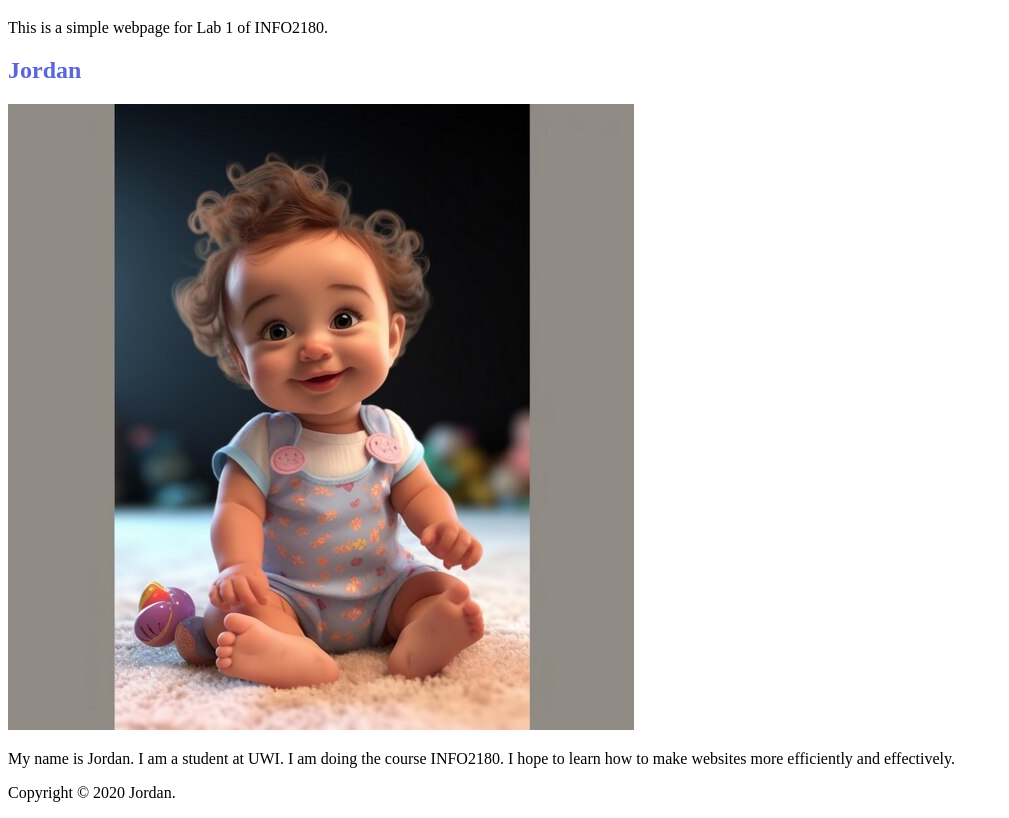
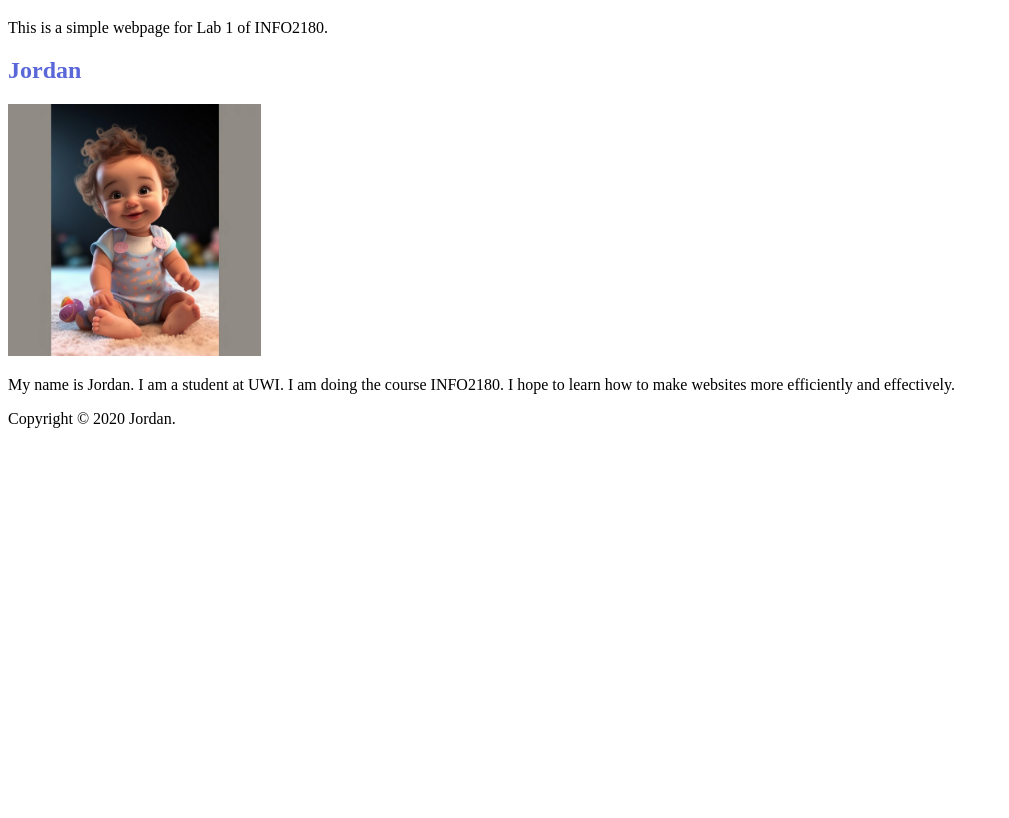
Before and after one commit to jordanlay11/info2180-lab1, a plain HTML site: page index.html in a window 1280 px wide. Shown: the part 61-879 px from the top of the page, without its empty margins (0-1009 px from the left). After the commit the page ends 800 px from the top, so only its background shows below. Drawn offline with Linux system fonts and the light colour scheme.

Commit message:
Completed Lab

```diff
--- a/styles.css
+++ b/styles.css
@@ -11,3 +11,8 @@ h2 {
 p {
     font: 18px;
 }
+
+img {
+    height: 20%;
+    width: 20%;
+}
```
